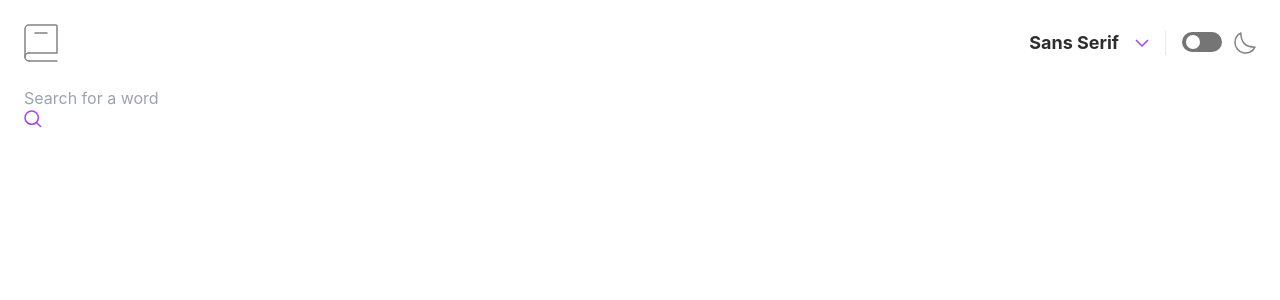
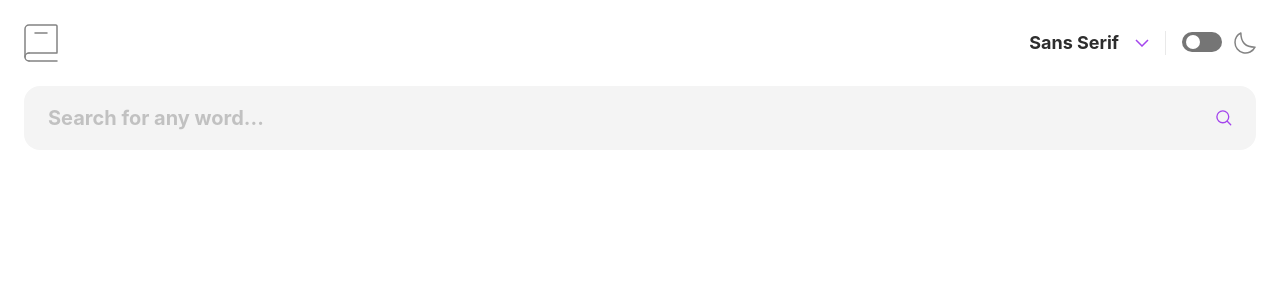
Before and after one commit to dimitarradulov/directory-web-app, an Angular app: page / in a window 1280 px wide. Shown: the top 300 px of the page. Built offline with nearby package versions, Linux system fonts and the light colour scheme.

Commit message:
style dictionary search

```diff
--- a/src/app/dictionary-search/dictionary-search.component.html
+++ b/src/app/dictionary-search/dictionary-search.component.html
@@ -1,4 +1,13 @@
 <form class="relative">
-  <input type="text" placeholder="Search for a word" name="searchTerm" />
-  <img src="../../assets/images/icon-search.svg" alt="search icon" />
+  <input
+    type="text"
+    placeholder="Search for any word..."
+    name="searchTerm"
+    class="text-inherit sm:text-heading-s dark:text-white w-full h-12 sm:h-16 rounded-2xl bg-secondary-96 dark:bg-primary-12 pl-6 pr-11 outline-accent font-bold placeholder:text-inherit placeholder:opacity-25 dark:placeholder:text-white"
+  />
+  <img
+    src="../../assets/images/icon-search.svg"
+    alt="search icon"
+    class="absolute right-6 top-4 sm:top-6 w-4 h-4"
+  />
 </form>
```
